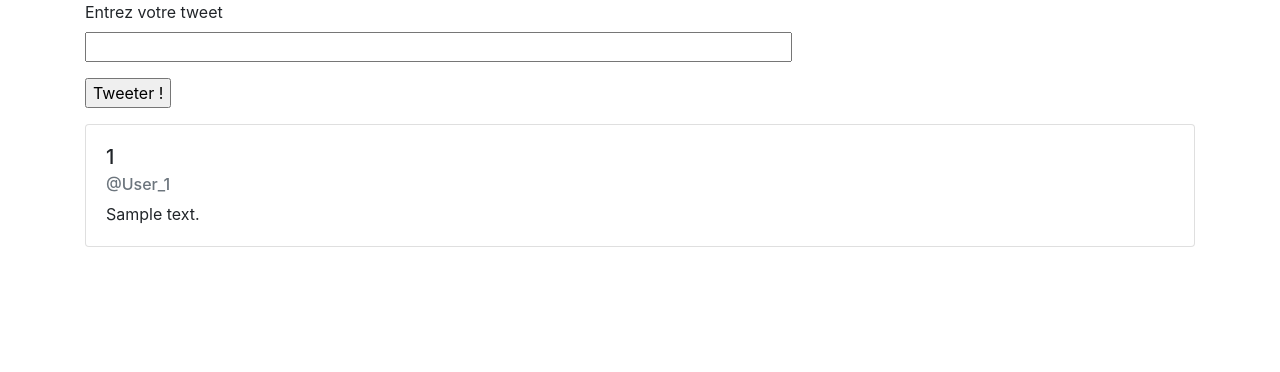
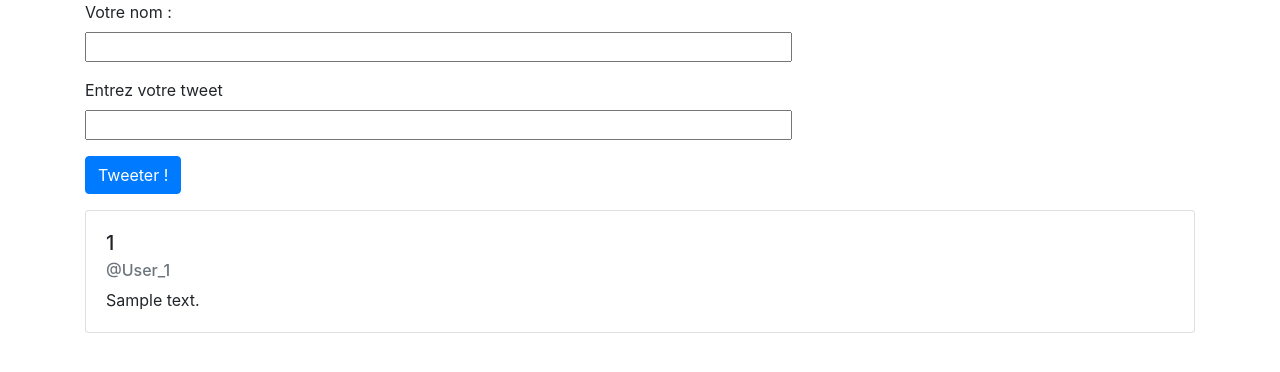
Before and after one commit to Florian-lg/dianorian, a Flask app: page /gaz in a window 1280 px wide. Shown: the part 76-448 px from the top of the page. Run offline with Flask 2, Linux system fonts and the light colour scheme; tables that the repository leaves empty hold one stand-in row (values such as "Sample post"); some libraries are stand-ins or nearby versions.

```diff
--- a/app/config.py
+++ b/app/config.py
@@ -7,3 +7,4 @@
     SQLALCHEMY_DATABASE_URI = os.environ.get('DATABASE_URL') or \
         'sqlite:///' + os.path.join(basedir, 'app.db')
     SQLALCHEMY_TRACK_MODIFICATIONS = False
+    SEND_FILE_MAX_AGE_DEFAULT = 0
--- a/app/forms.py
+++ b/app/forms.py
@@ -30,5 +30,6 @@ class RegisterForm(FlaskForm):
             raise ValidationError('Please use a different email address.')
 
 class NewTweetForm(FlaskForm):
+    username = StringField('Votre nom : ', validators=[DataRequired()])
     message = StringField('Entrez votre tweet', validators=[DataRequired()])
     submit = SubmitField('Tweeter !')
--- a/app/routes.py
+++ b/app/routes.py
@@ -15,7 +15,7 @@ def home():
         db.session.commit()
         return redirect(url_for('home'))
     tweets_list = Tweet.query.order_by(desc(Tweet.timestamp)).all()
-    return render_template('home.html', form = form, tweets_list = tweets_list)
+    return render_template('home.html', form = form, tweets_list = tweets_list, user = current_user)
 
 @app.route('/auth', methods=['GET', 'POST'])
 def auth():
--- a/app/templates/home.html
+++ b/app/templates/home.html
@@ -3,10 +3,14 @@
 <form action="" method="post" novalidate>
     {{ form.hidden_tag() }}
     <p>
+        {{ form.username.label }}<br>
+        {{ form.username(size=64, value = user.username ) }}
+    </p>
+    <p>
         {{ form.message.label }}<br>
         {{ form.message(size=64) }}
     </p>
-    <p>{{ form.submit() }}</p>
+    <p>{{ form.submit(class = 'btn btn-primary') }}</p>
 </form>
 <div id="timeline">
     {% for tweet in tweets_list %}
```
Also changed, not shown: app/app.db, 4 other files.
